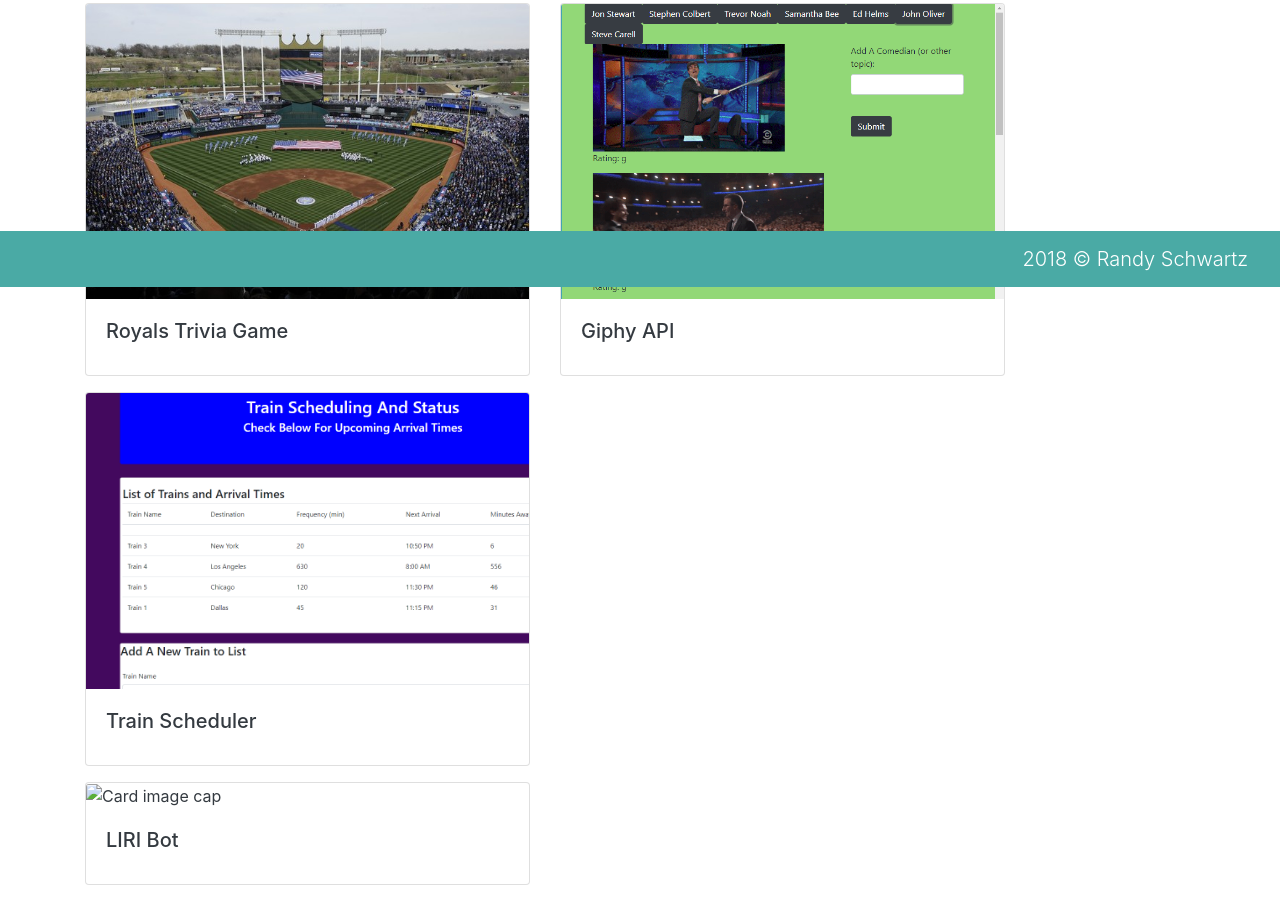
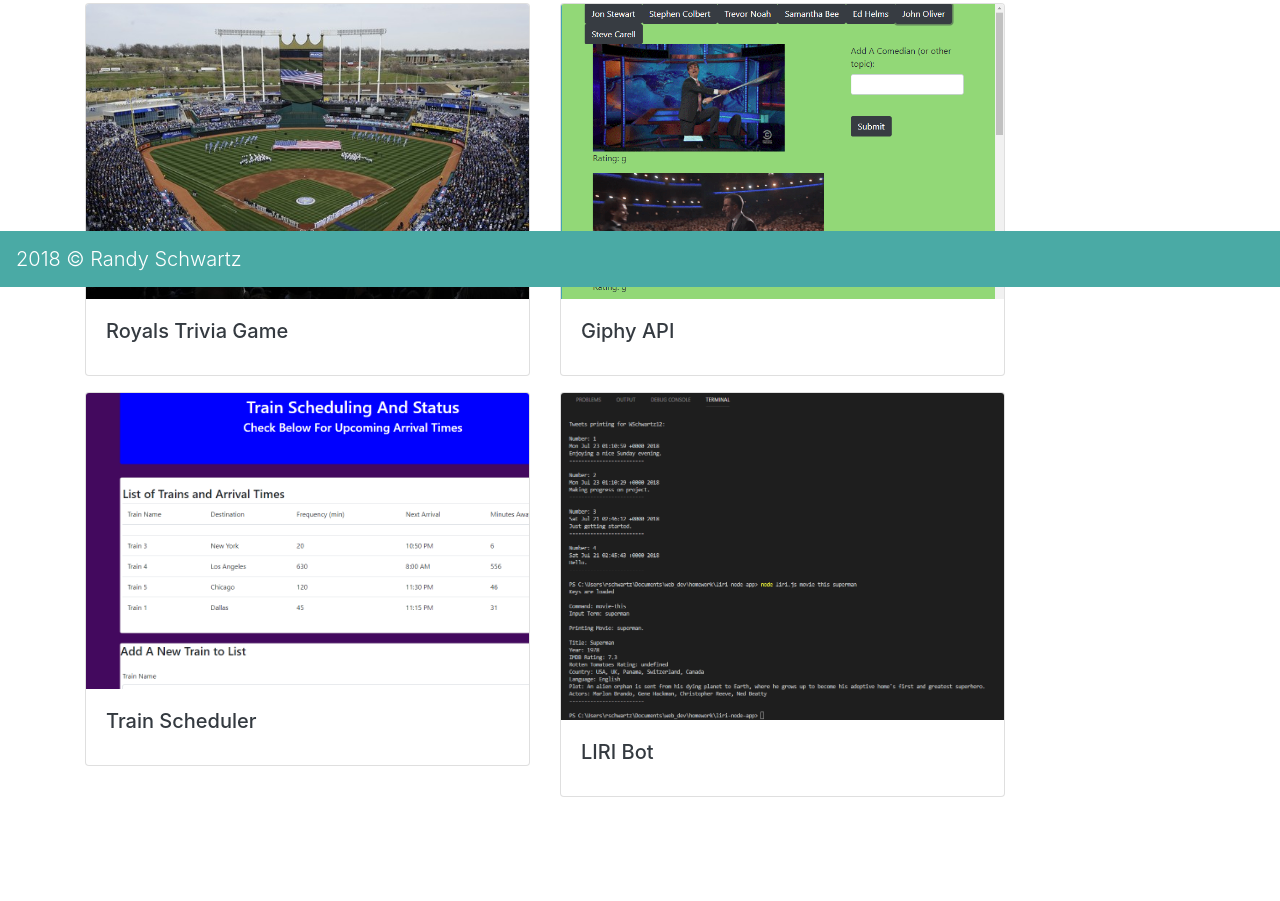
Before and after one commit to randallwschwartz/Bootstrap-Portfolio, a plain HTML site: page portfolio.html in a window 1280 px wide. Shown: the part 513-1414 px from the top of the page. After the commit the page ends 1326 px from the top, so only its background shows below. Drawn offline with nearby package versions, Linux system fonts and the light colour scheme.

Commit message:
7/23 rws update

```diff
--- a/portfolio.html
+++ b/portfolio.html
@@ -89,6 +89,7 @@
                         <div class="card-body">
                             <h5 class="card-title">Giphy API</h5>
                         </div>
+                    </a>
                 </div>
             </div>
             <br>
@@ -102,19 +103,18 @@
                         <div class="card-body">
                             <h5 class="card-title">Train Scheduler</h5>
                         </div>
+                    </a>
                 </div>
             </div>
-            <br>
-        </div>
 
-        <div class="row">
             <div class="col-sm-5">
                 <div class="card mb-3">
                     <a href="https://randallwschwartz.github.io/liri-node-app/" class = "text-dark" title="">
-                        <img class="card-img-top" src="liri-screen-cap.PNG" alt="Card image cap">
+                        <img class="card-img-top" src="assets/images/liri-screen-cap.PNG" alt="Card image cap">
                         <div class="card-body">
                             <h5 class="card-title">LIRI Bot</h5>
                         </div>
+                    </a>
                 </div>
             </div>
             <br>
```
Also changed, not shown: assets/images/liri-screen-cap.PNG (added).
